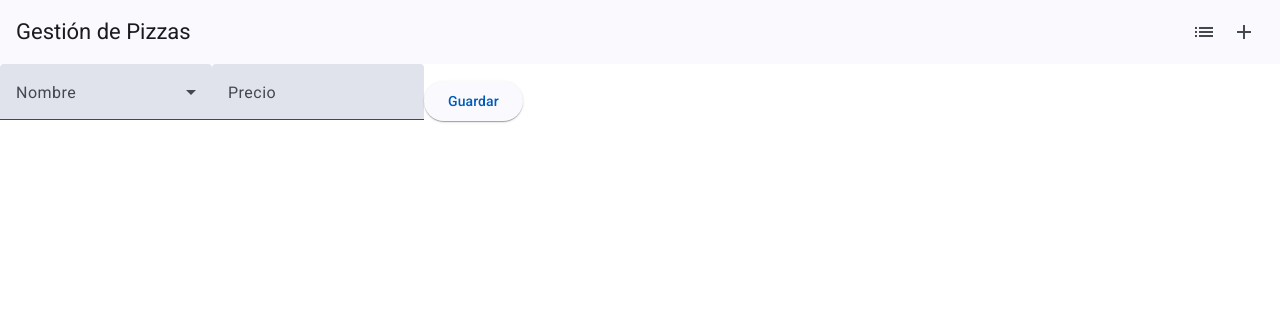
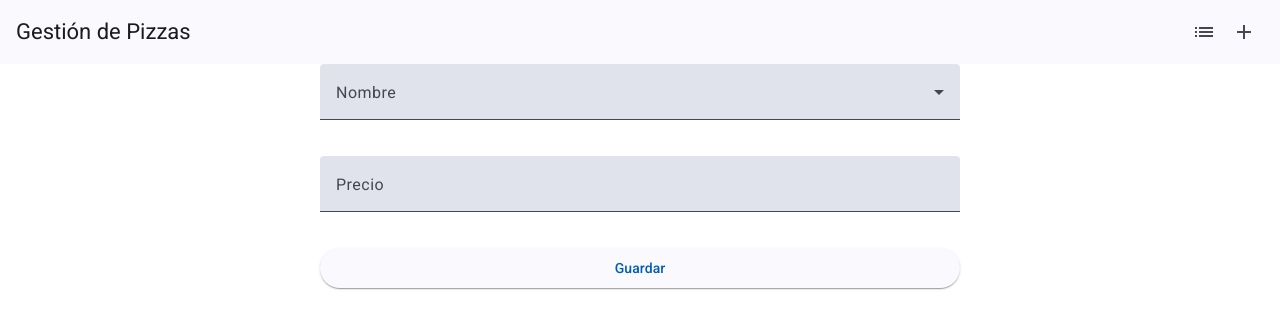
Before and after one commit to edeolazabal-upc/pizza-app, an Angular app: page /add-pizza in a window 1280 px wide. Shown: the top 328 px of the page. Built offline with nearby package versions, Linux system fonts and the light colour scheme.

Commit message:
incluye backend real

```diff
--- a/src/app/component/updt-pizza/updt-pizza.component.css
+++ b/src/app/component/updt-pizza/updt-pizza.component.css
@@ -0,0 +1,13 @@
+form {
+    display: flex;
+    flex-direction: column;
+    align-items: center; /* Centra los elementos en el formulario */
+    width: 50%; /* El formulario ocupa la mitad del ancho total */
+    margin: 0 auto; /* Centra el formulario en la página */
+  }
+
+  mat-form-field, button {
+    width: 100%; /* Los campos ocupan todo el ancho del formulario */
+    margin-bottom: 16px; /* Espacio entre los elementos */
+    text-align: center; /* Centra el contenido del botón */
+  }
--- a/src/app/service/pizza.service.ts
+++ b/src/app/service/pizza.service.ts
@@ -7,7 +7,8 @@ import { Observable } from 'rxjs';
   providedIn: 'root'
 })
 export class PizzaService {
-  private apiURL = 'http://localhost:3000/pizzas'
+//  private apiURL = 'http://localhost:3000/pizzas'
+  private apiURL = 'http://localhost:8080/api/pizzas'
 
   constructor(private http: HttpClient) { }
 
```
